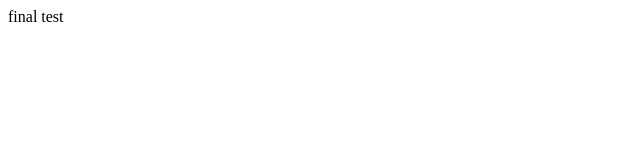
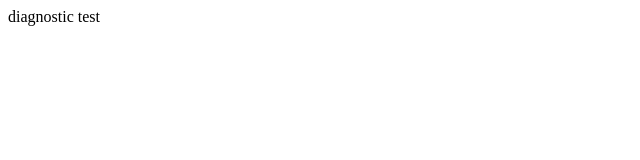
Before and after one commit to DAW1BSergiomg26/divina-misericordia-app, a plain HTML site: page test-admin-save.html in a window 1280 px wide. Shown: the full height of the page, 0-640 px from the left. Drawn offline with Linux system fonts and the light colour scheme.

Commit message:
fix: actualizar test-admin-save.html desde admin

```diff
--- a/test-admin-save.html
+++ b/test-admin-save.html
@@ -1 +1 @@
-<html>final test</html>
+<html>diagnostic test</html>
```
Also changed, not shown: backups/20260501-073826-test-admin-save.html (added, +1 -0 lines), 1 other file.
